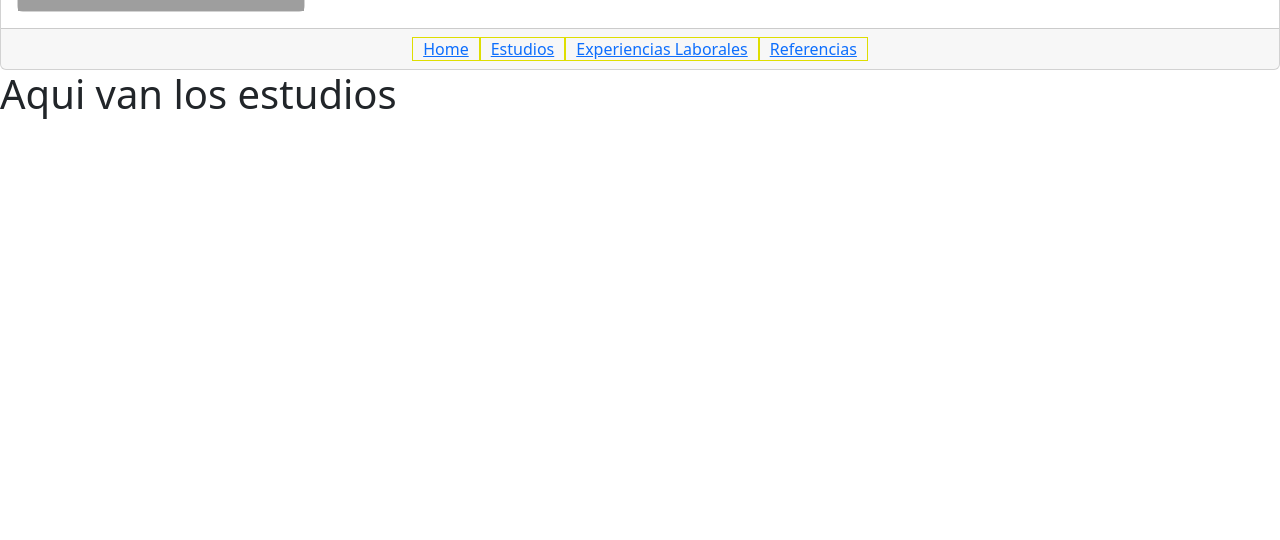
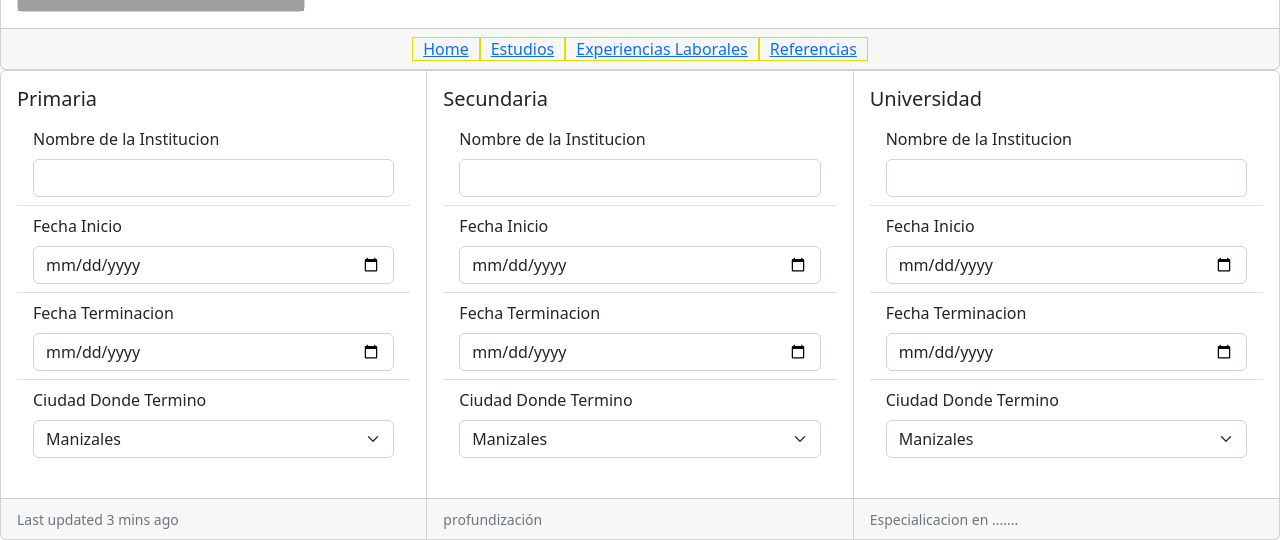
Before and after one commit to cccastrovi/hoja_de_vida, a React (Create React App) app: page /estudios in a window 1280 px wide. Shown: the part 335-875 px from the top of the page. Before the commit the page ends 800 px from the top, so only its background shows below. Built offline with nearby package versions, Linux system fonts and the light colour scheme; grey boxes are pictures that could not be loaded.

Commit message:
Se crea la pagina de estudios

```diff
--- a/src/components/estudios/index.jsx
+++ b/src/components/estudios/index.jsx
@@ -1,9 +1,141 @@
 import React from "react";
+
+import Card from 'react-bootstrap/Card';
+import CardGroup from 'react-bootstrap/CardGroup';
+import ListGroup from 'react-bootstrap/ListGroup';
+import Form from 'react-bootstrap/Form';
 
 function Estudios() {
     return (
         <div>
-            <h1>Aqui van los estudios</h1>
+            <CardGroup>
+                <Card>
+                    <Card.Body>
+                        <Card.Title>Primaria</Card.Title>
+                    <Card.Text>
+                    <ListGroup variant="flush">
+
+                        <ListGroup.Item>
+                        <Form.Label htmlFor="">Nombre de la Institucion</Form.Label>
+                        <Form.Control type="text"/>
+                        </ListGroup.Item>
+
+                        <ListGroup.Item>
+                        <Form.Label htmlFor="">Fecha Inicio</Form.Label>
+                        <Form.Control type="date"/>
+                        </ListGroup.Item>
+
+                        <ListGroup.Item>
+                        <Form.Label htmlFor="">Fecha Terminacion</Form.Label>
+                        <Form.Control type="date"/>
+                        </ListGroup.Item>
+                        <ListGroup.Item>
+                        <Form.Group className="mb-3">
+                            <Form.Label>Ciudad Donde Termino</Form.Label>
+                            <Form.Select>
+                                <option>Manizales</option>
+                                <option>Bogota</option>
+                                <option>Cali</option>
+                                <option>Pereira</option>
+                                <option>Cartagena</option>
+                                <option>Tolima</option>
+                            </Form.Select>
+                        </Form.Group>
+                        </ListGroup.Item>
+                    </ListGroup>
+                    </Card.Text>
+                    </Card.Body>
+                    <Card.Footer>
+                        <small className="text-muted">Last updated 3 mins ago</small>
+                    </Card.Footer>
+                </Card>
+
+                <Card>
+                    <Card.Body>
+                        <Card.Title>Secundaria</Card.Title>
+                    <Card.Text>
+                    <ListGroup variant="flush">
+
+                        <ListGroup.Item>
+                        <Form.Label htmlFor="">Nombre de la Institucion</Form.Label>
+                        <Form.Control type="text"/>
+                        </ListGroup.Item>
+
+                        <ListGroup.Item>
+                        <Form.Label htmlFor="">Fecha Inicio</Form.Label>
+                        <Form.Control type="date"/>
+                        </ListGroup.Item>
+
+                        <ListGroup.Item>
+                        <Form.Label htmlFor="">Fecha Terminacion</Form.Label>
+                        <Form.Control type="date"/>
+                        </ListGroup.Item>
+                        <ListGroup.Item>
+                        <Form.Group className="mb-3">
+                            <Form.Label>Ciudad Donde Termino</Form.Label>
+                            <Form.Select>
+                                <option>Manizales</option>
+                                <option>Bogota</option>
+                                <option>Cali</option>
+                                <option>Pereira</option>
+                                <option>Cartagena</option>
+                                <option>Tolima</option>
+                            </Form.Select>
+                        </Form.Group>
+                        </ListGroup.Item>
+                    </ListGroup>
+                    </Card.Text>
+                    </Card.Body>
+                    <Card.Footer>
+                        <small className="text-muted">profundización</small>
+                    </Card.Footer>
+                </Card>
+
+                <Card>
+                    <Card.Body>
+                        <Card.Title>Universidad</Card.Title>
+                    <Card.Text>
+                    <ListGroup variant="flush">
+
+                        <ListGroup.Item>
+                        <Form.Label htmlFor="">Nombre de la Institucion</Form.Label>
+                        <Form.Control type="text"/>
+                        </ListGroup.Item>
+
+                        <ListGroup.Item>
+                        <Form.Label htmlFor="">Fecha Inicio</Form.Label>
+                        <Form.Control type="date"/>
+                        </ListGroup.Item>
+
+                        <ListGroup.Item>
+                        <Form.Label htmlFor="">Fecha Terminacion</Form.Label>
+                        <Form.Control type="date"/>
+                        </ListGroup.Item>
+                        <ListGroup.Item>
+                        <Form.Group className="mb-3">
+                            <Form.Label>Ciudad Donde Termino</Form.Label>
+                            <Form.Select>
+                                <option>Manizales</option>
+                                <option>Bogota</option>
+                                <option>Cali</option>
+                                <option>Pereira</option>
+                                <option>Cartagena</option>
+                                <option>Tolima</option>
+                                <option>Canada</option>
+                                <option>España</option>
+                                <option>Inglaterra</option>
+                            </Form.Select>
+                        </Form.Group>
+                        </ListGroup.Item>
+                    </ListGroup>
+                    </Card.Text>
+                    </Card.Body>
+                    <Card.Footer>
+                        <small className="text-muted">Especialicacion en .......</small>
+                    </Card.Footer>
+                </Card>
+
+            </CardGroup>
         </div>
     )
 }
--- a/src/components/home/index.jsx
+++ b/src/components/home/index.jsx
@@ -12,17 +12,6 @@ function Home() {
                     <Col>
                         <h4>Algo Sobre Mi</h4>
                         <p>Lorem ipsum dolor sit amet consectetur adipisicing elit. Quod dolorem suscipit sint praesentium consectetur illo temporibus corporis dicta! Iusto, dolore. Accusantium, incidunt! Magnam, accusantium veniam dolore molestiae labore aliquam. Tenetur.</p></Col>
-                        <article>
-                            <Col>
-                                <li>lorem1</li>
-                                <li>lorem2</li>
-                                <li>lorem3</li>
-                                <li>lorem4</li>
-                                <li>lorem5</li>
-                                <li>lorem6</li>
-                                <li>lorem7</li>
-                            </Col>
-                        </article>
                 </Row>
                 <Row>
                     <Col>
@@ -43,6 +32,15 @@ function Home() {
                     </Col>
                 </Row>
                 <Row>
+                <Col>
+                    <li>lorem1</li>
+                    <li>lorem2</li>
+                    <li>lorem3</li>
+                    <li>lorem4</li>
+                    <li>lorem5</li>
+                    <li>lorem6</li>
+                    <li>lorem7</li>
+                </Col>
                     <Col>
 
                     </Col>
```
